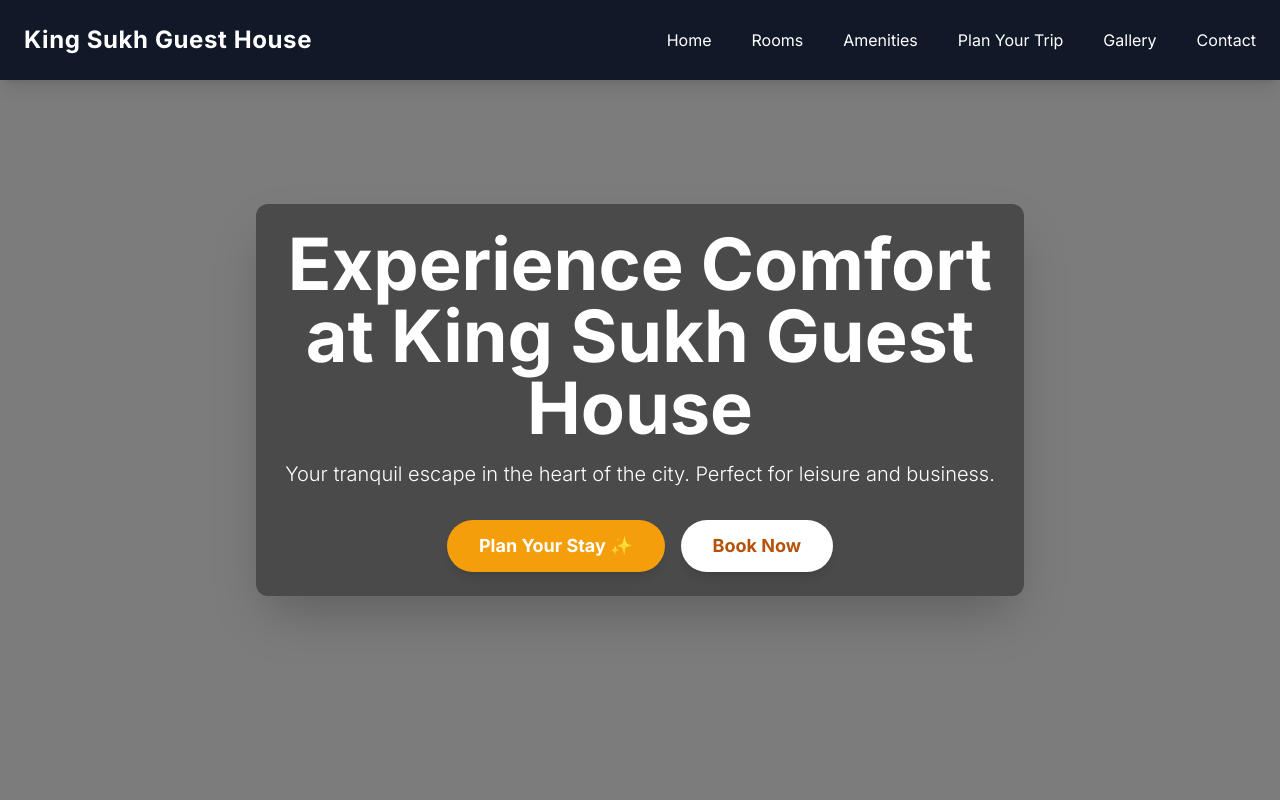
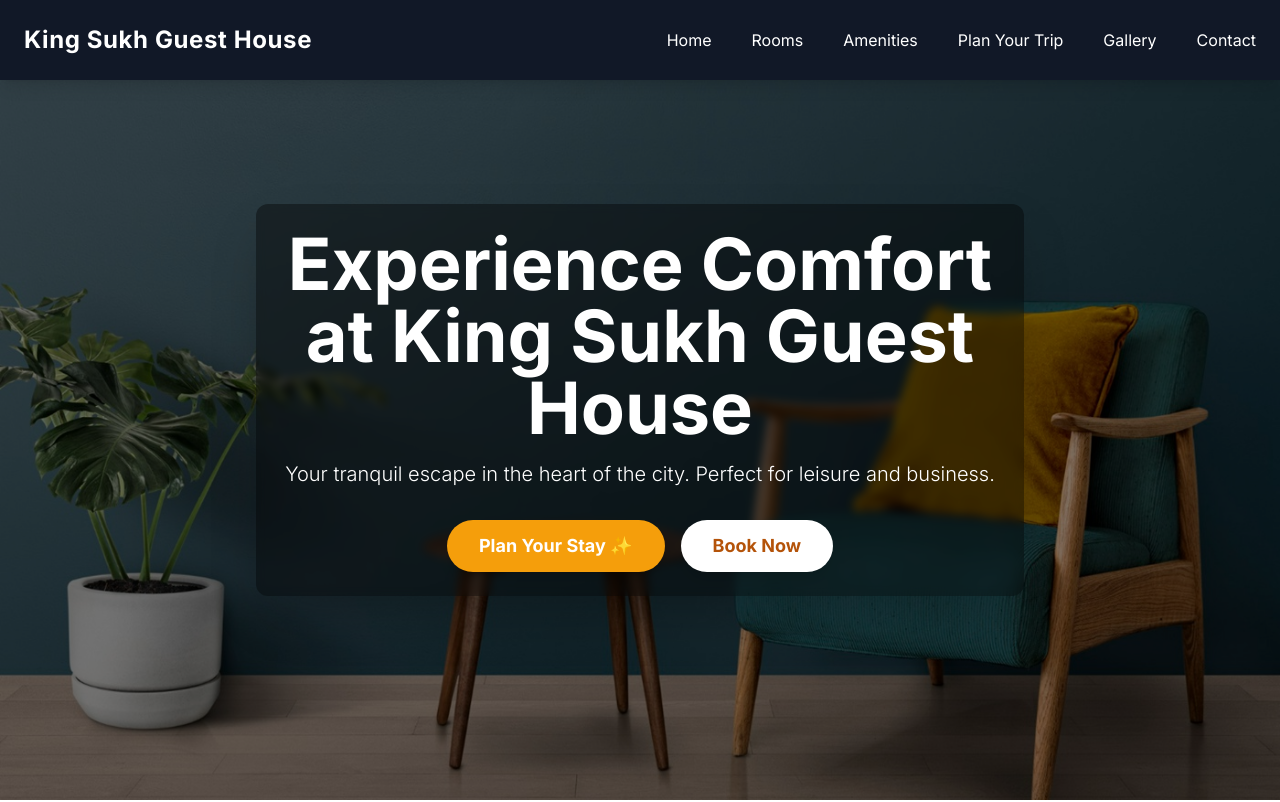
Before and after one commit to Harshil-Chavda/King-Sukh-Guest-House-website-redesign, a plain HTML site: page index.html in a window 1280 px wide. Shown: the top 802 px of the page. Drawn offline with nearby package versions, Linux system fonts and the light colour scheme.

Commit message:
Update index.html

```diff
--- a/index.html
+++ b/index.html
@@ -38,7 +38,7 @@
       }
       .hero-background {
         /* Using a placeholder. Replace with a high-quality image of the guest house exterior or a scenic view. */
-        background-image: url(".assets/header.jpg");
+        background-image: url("./assets/header.jpg");
         background-size: cover;
         background-position: center;
         background-attachment: fixed; /* Parallax effect */
```
